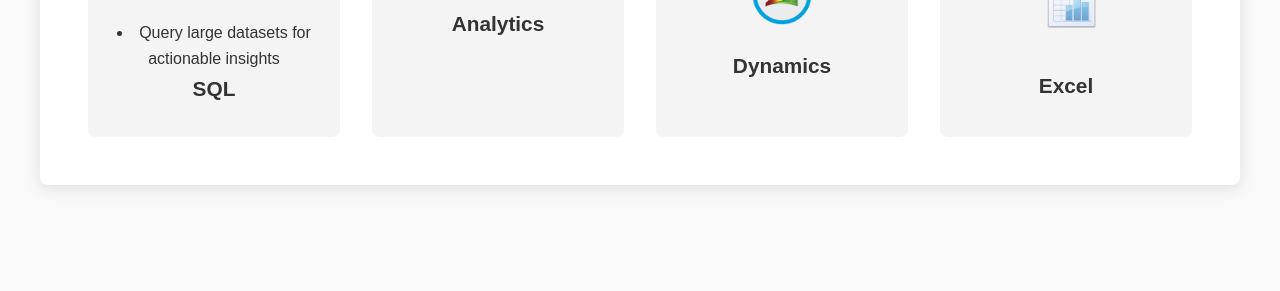
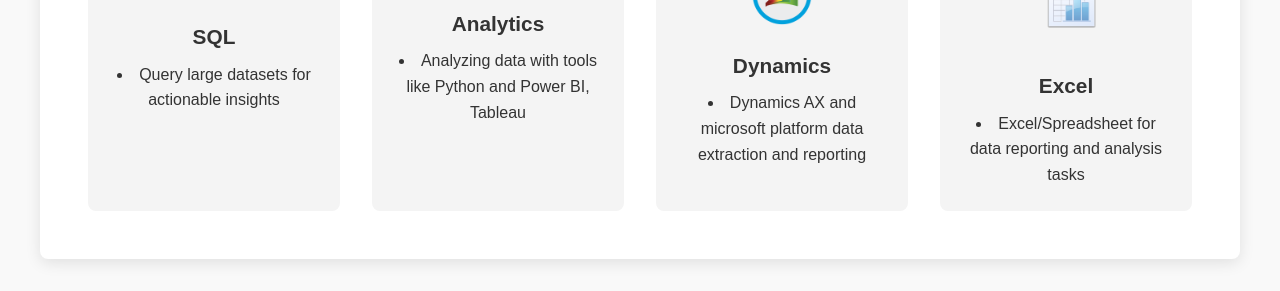
Before and after one commit to fajarhepi25/Data-Portofolio, a plain HTML site: page index.html in a window 1280 px wide. Shown: the part 3498-3789 px from the top of the page. Before the commit the page ends 3715 px from the top, so only its background shows below. Drawn offline with Linux system fonts and the light colour scheme.

Commit message:
Update indexaddskilltext

```diff
--- a/index.html
+++ b/index.html
@@ -45,20 +45,23 @@
   <section class="skills">
     <div class="skill">
       <img src="images/sql_icon.png" alt="SQL">
+      <h3>SQL</h3>
       <li>Query large datasets for actionable insights</li>
-      <h3>SQL</h3>
     </div>
     <div class="skill">
       <img src="images/data_analitics_icon.png" alt="Analytics">
       <h3>Analytics</h3>
+      <li>Analyzing data with tools like Python and Power BI, Tableau</li>
     </div>
     <div class="skill">
       <img src="images/dynamics_icon.png" alt="Dynamics">
       <h3>Dynamics</h3>
+      <li>Dynamics AX and microsoft platform data extraction and reporting</li>
     </div>
     <div class="skill">
       <img src="images/excel_icon.png" alt="Excel / Spreadsheet">
       <h3>Excel</h3>
+      <li>Excel/Spreadsheet for data reporting and analysis tasks</li>
     </div>
   </section>
 </body>
```
